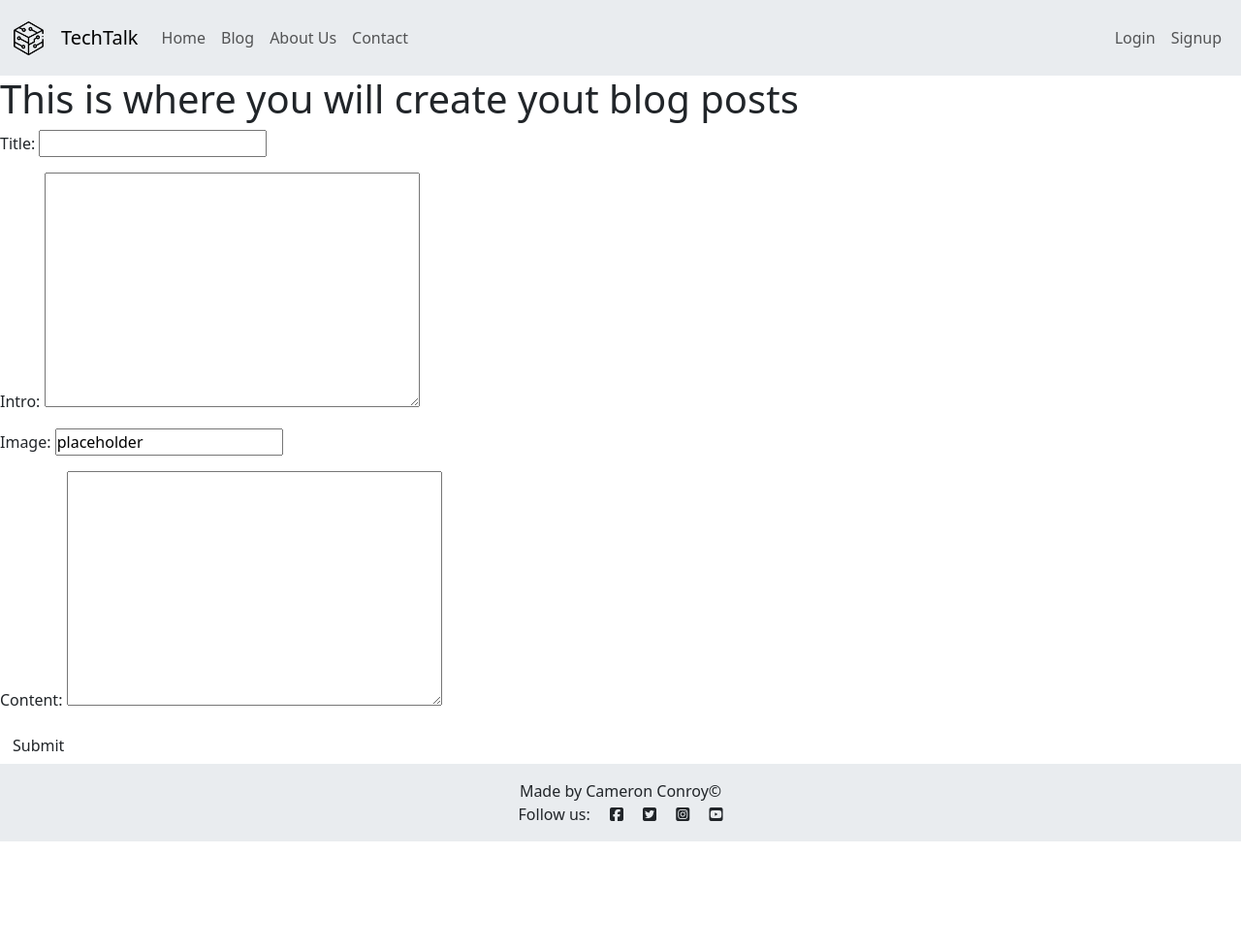
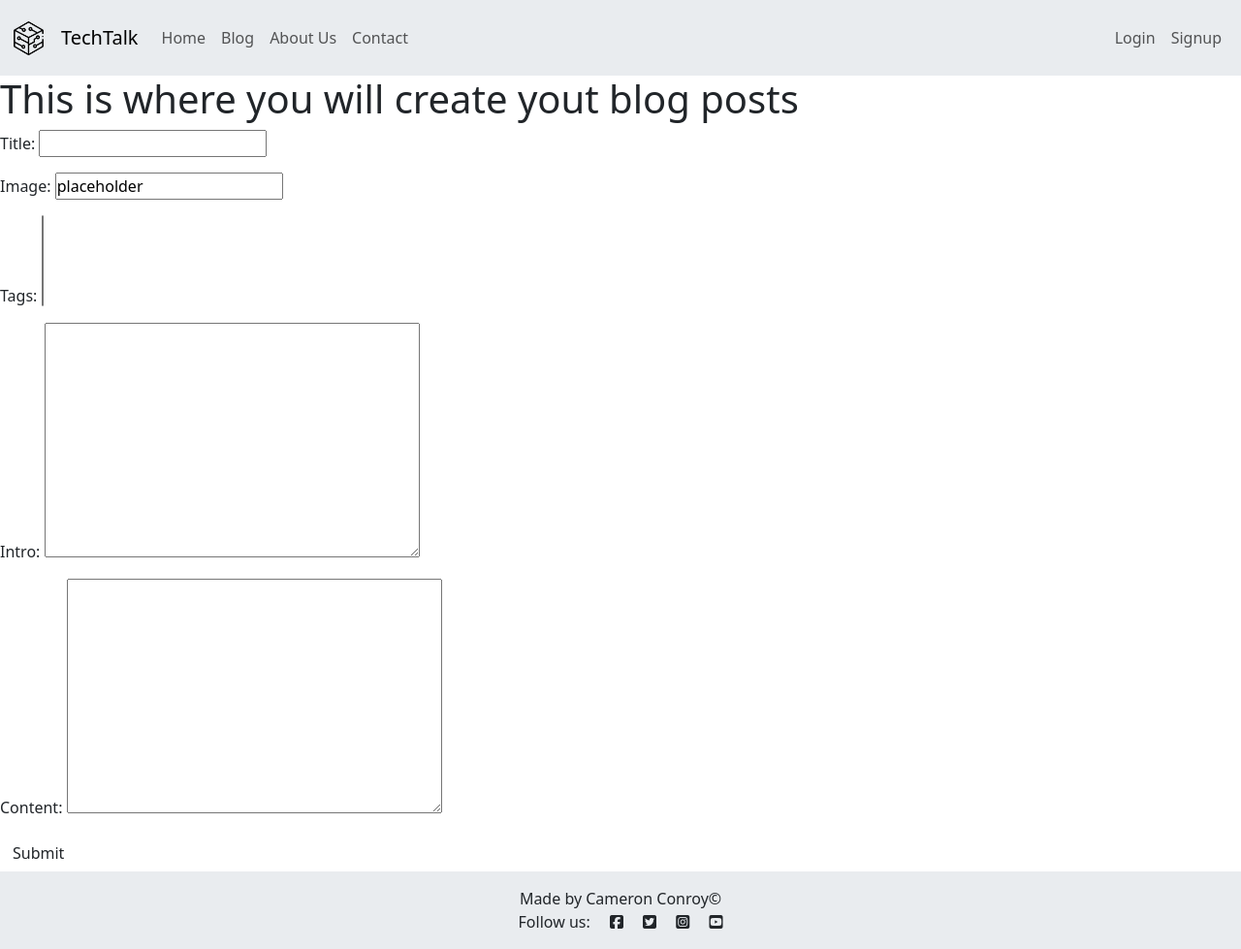
Before and after one commit to Cam-4587/TechTalk, a Django app: page /about/create-blog-post/ in a window 1280 px wide. Shown: the whole page at 97% size. Before the commit the page ends 868 px from the top, so only its background shows below. Run offline with Django 4.2, Linux system fonts and the light colour scheme; data that the repository does not hold is empty; some libraries are stand-ins or nearby versions.

Commit message:
Incorporate tags into Post form

```diff
--- a/blog/forms.py
+++ b/blog/forms.py
@@ -38,4 +38,4 @@ class ReplyForm(forms.ModelForm):
 class CreateBlogPost(forms.ModelForm):
     class Meta:
         model = Post
-        fields = ['title',  'intro', 'image', 'intro', 'content']
+        fields = ['title', 'image', 'tags', 'intro',  'intro', 'content']
--- a/blog/templates/blog/index.html
+++ b/blog/templates/blog/index.html
@@ -21,7 +21,7 @@
                     </div>
                     <h5 class="card-title">{{post.title}}</h5>
                     <p class="card-text">{{post.intro}}</p>
-                    <a href="{% url 'post_blog' post.slug %}" class="btn btn-primary">Go somewhere</a>
+                    <a href="{% url 'post_blog' post.slug %}" class="btn btn-primary">Go to blog post here</a>
                 </div>
             </div>
             {% endfor %}
--- a/blog/views.py
+++ b/blog/views.py
@@ -88,8 +88,8 @@ def CreatePost(request):
             blogpost = form.save(commit=False)
             blogpost.author = request.user
             blogpost.slug = slugify(Post.title)
+            blogpost.save()
             form.save_m2m()
-            blogpost.save()
             return redirect('users-profile')
     else:
         form = CreateBlogPost()
```
